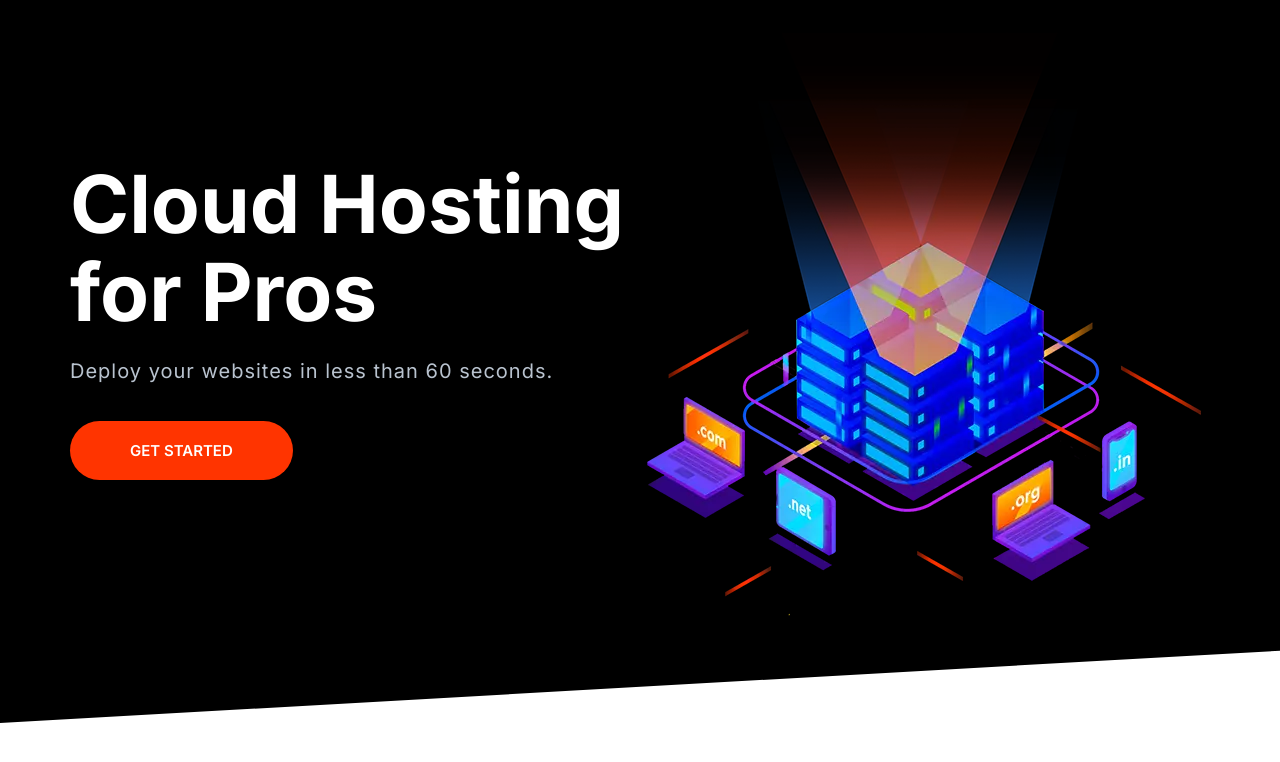
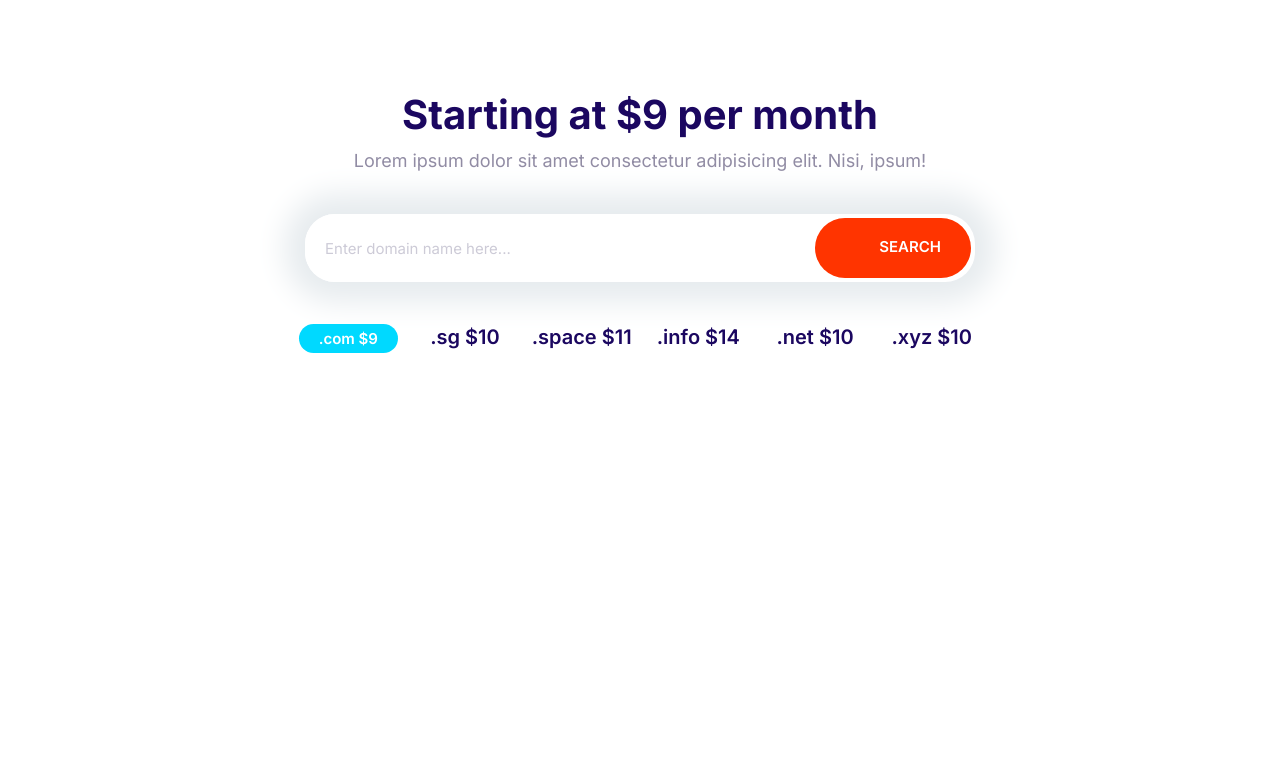
Before and after one commit to reynellb91/moshify, a plain HTML site: page index.html in a window 1280 px wide. Drawn offline with Linux system fonts and the light colour scheme.

Commit message:
Defines domain blocks.

```diff
--- a/css/styles.css
+++ b/css/styles.css
@@ -206,10 +206,18 @@ a {
   font-size: 1.8rem;
   font-weight: 600;
   margin: 1rem 0;
+  outline: 0;
   padding: 2rem 3rem;
   text-align: center;
   text-transform: uppercase;
   white-space: nowrap;
+}
+
+.btn .icon {
+  width: 2rem;
+  height: 2rem;
+  margin-right: 1rem;
+  vertical-align: middle;
 }
 
 .btn--primary {
@@ -289,7 +297,7 @@ a {
 .input-group .input {
   border: 0;
   flex-grow: 1;
-  padding: 1.5rem 1rem;
+  padding: 1.5rem 2rem;
 }
 
 .input-group .btn {
@@ -705,3 +713,28 @@ a {
     align-self: center;
   }
 }
+
+/* Domain Block */
+.block-domain .input-group {
+  box-shadow: 0 0 30px 20px #e6ebee;
+  border: 0;
+  margin: 4rem auto;
+  max-width: 670px;
+}
+
+.block-domain__prices {
+  display: grid;
+  grid-template-columns: repeat(3, 1fr);
+  grid-template-rows: repeat(2, 6rem);
+  font-size: 2rem;
+  font-weight: 600;
+  justify-items: center;
+  max-width: 700px;
+  margin: 0 auto;
+}
+
+@media screen and (min-width: 768px) {
+  .block-domain__prices {
+    grid-template-columns: repeat(auto-fit, minmax(10rem, 1fr));
+  }
+}
--- a/index.html
+++ b/index.html
@@ -13,27 +13,34 @@
     <link rel="stylesheet" href="css/styles.css" />
   </head>
   <body>
-    <section class="block block--dark block--skewed-left hero">
-      <div class="container grid grid--1x2">
-        <header class="block__header hero__content">
-          <h1 class="block__heading">Cloud Hosting for Pros</h1>
-          <p class="hero__tagline">
-            Deploy your websites in less than 60 seconds.
-          </p>
-          <a href="" class="btn btn--accent btn--stretched">Get Started</a>
-        </header>
-        <picture>
-          <source
-            type="image/webp"
-            srcset="images/banner.webp 1x, images/banner@2x.webp 2x"
-          />
-          <source
-            type="image/png"
-            srcset="images/banner.png 1x, images/banner@2x.png 2x"
-          />
-          <img class="hero__image" src="images/banner.png" alt="" />
-        </picture>
+    <section class="block container block-domain">
+      <header class="block__header">
+        <h2>Starting at $9 per month</h2>
+        <p>
+          Lorem ipsum dolor sit amet consectetur adipisicing elit. Nisi, ipsum!
+        </p>
+      </header>
+      <div class="input-group">
+        <input
+          type="text"
+          class="input"
+          placeholder="Enter domain name here..."
+        />
+        <button class="btn btn--accent">
+          <svg class="icon icon--white">
+            <use xlink:href="images/sprite.svg#search"></use>
+          </svg>
+          Search
+        </button>
       </div>
+      <ul class="list block-domain__prices">
+        <li><span class="badge badge--secondary">.com $9</span></li>
+        <li>.sg $10</li>
+        <li>.space $11</li>
+        <li>.info $14</li>
+        <li>.net $10</li>
+        <li>.xyz $10</li>
+      </ul>
     </section>
     <script src="js/main.js"></script>
   </body>
```
Also changed, not shown: components/domain-blocks.html (added, +23 -0 lines), components/navigation-bars.html (renamed from components/navigationBars.html).
